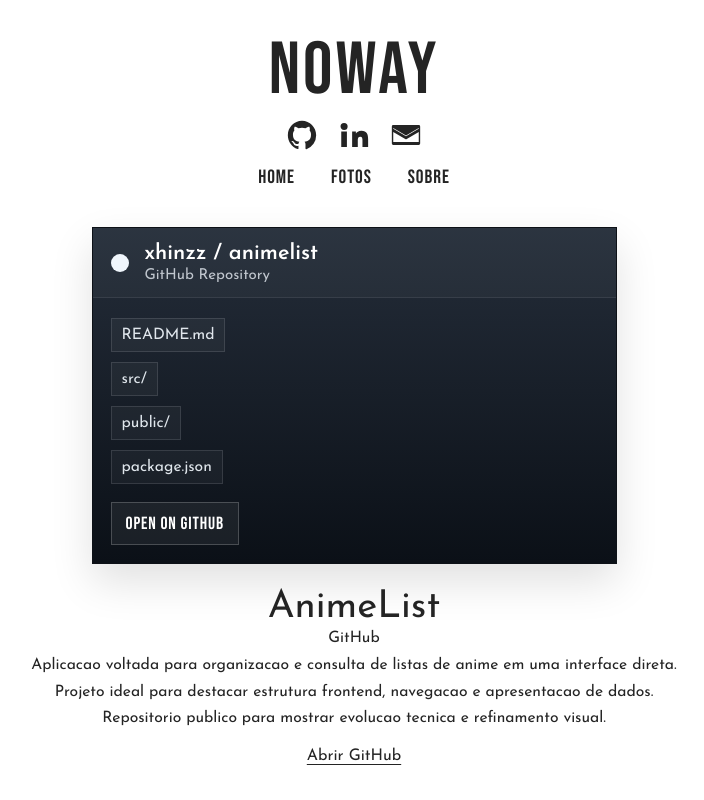
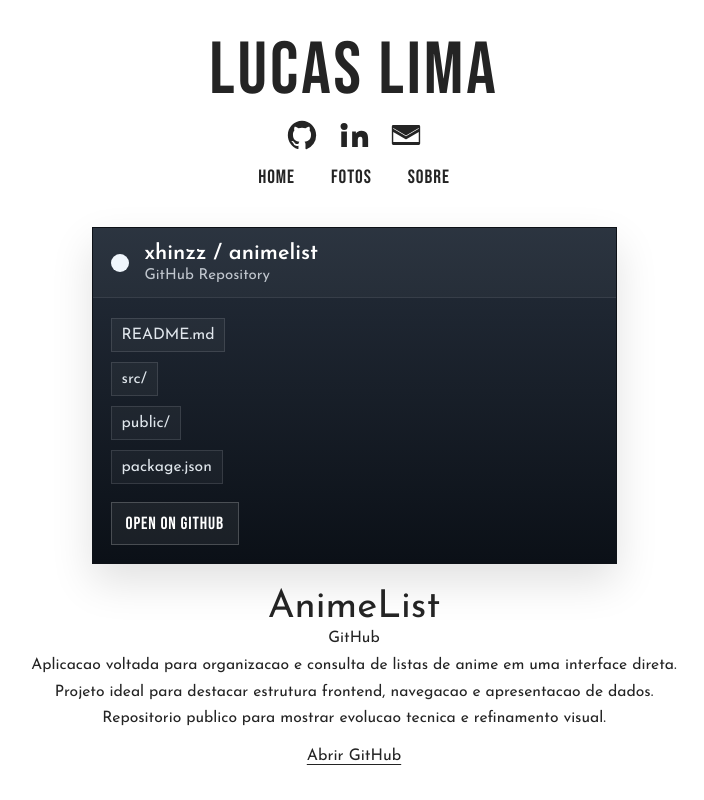
Before and after one commit to xhinzz/portfolio, a website: page index.html in a window 1280 px wide. Shown: the top 800 px of the page, without its empty margins (286-990 px from the left). Drawn offline with Linux system fonts and the light colour scheme.

Commit message:
Atualiza logo e titulo para Lucas Lima

```diff
--- a/index.html
+++ b/index.html
@@ -3,7 +3,7 @@
 <head>
   <meta charset="UTF-8">
   <meta name="viewport" content="width=device-width, initial-scale=1.0">
-  <title>Noway</title>
+  <title>Lucas Lima</title>
   <meta
     name="description"
     content="Portfolio minimalista inspirado em um layout editorial centralizado, com projetos do GitHub e uma aba de fotos."
@@ -19,7 +19,7 @@
 <body>
   <div class="site-shell">
     <header class="site-header">
-      <a class="site-logo" href="#home">NOWAY</a>
+      <a class="site-logo" href="#home">LUCAS LIMA</a>
 
       <div class="social-links" aria-label="Links sociais">
         <a href="https://github.com/" target="_blank" rel="noreferrer" aria-label="GitHub">
```
